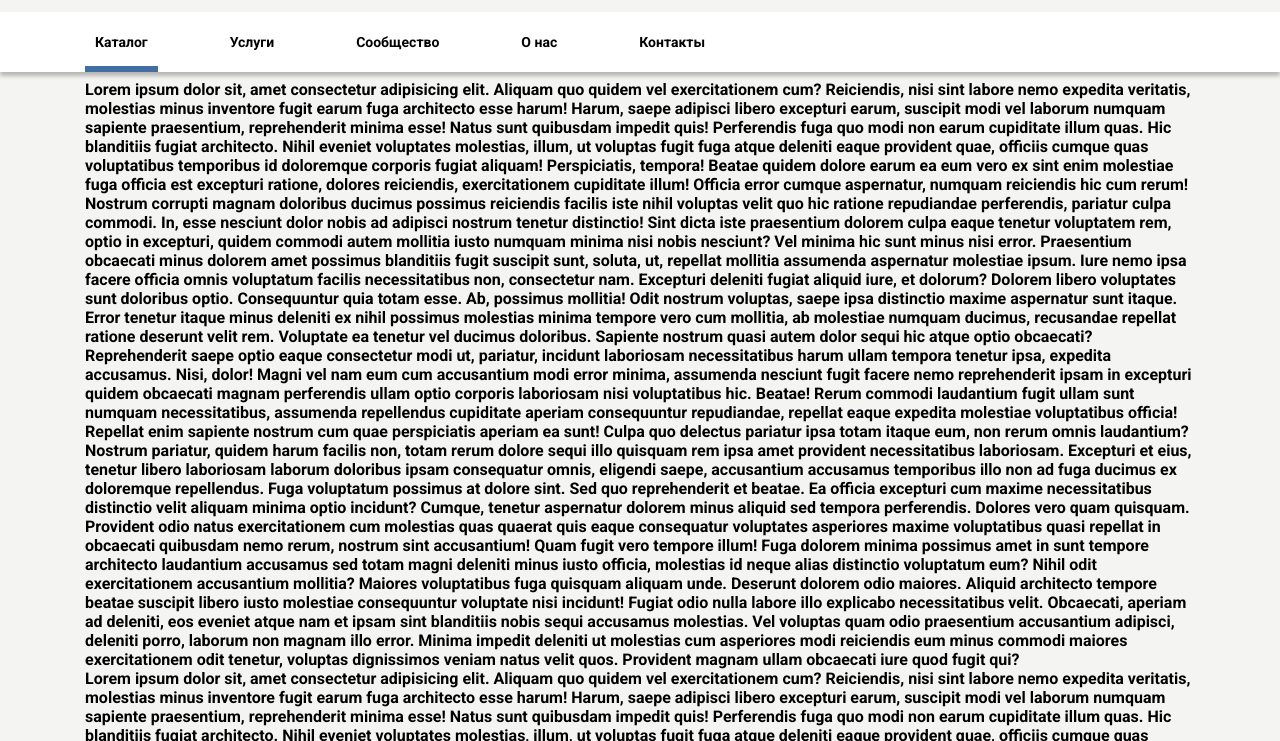
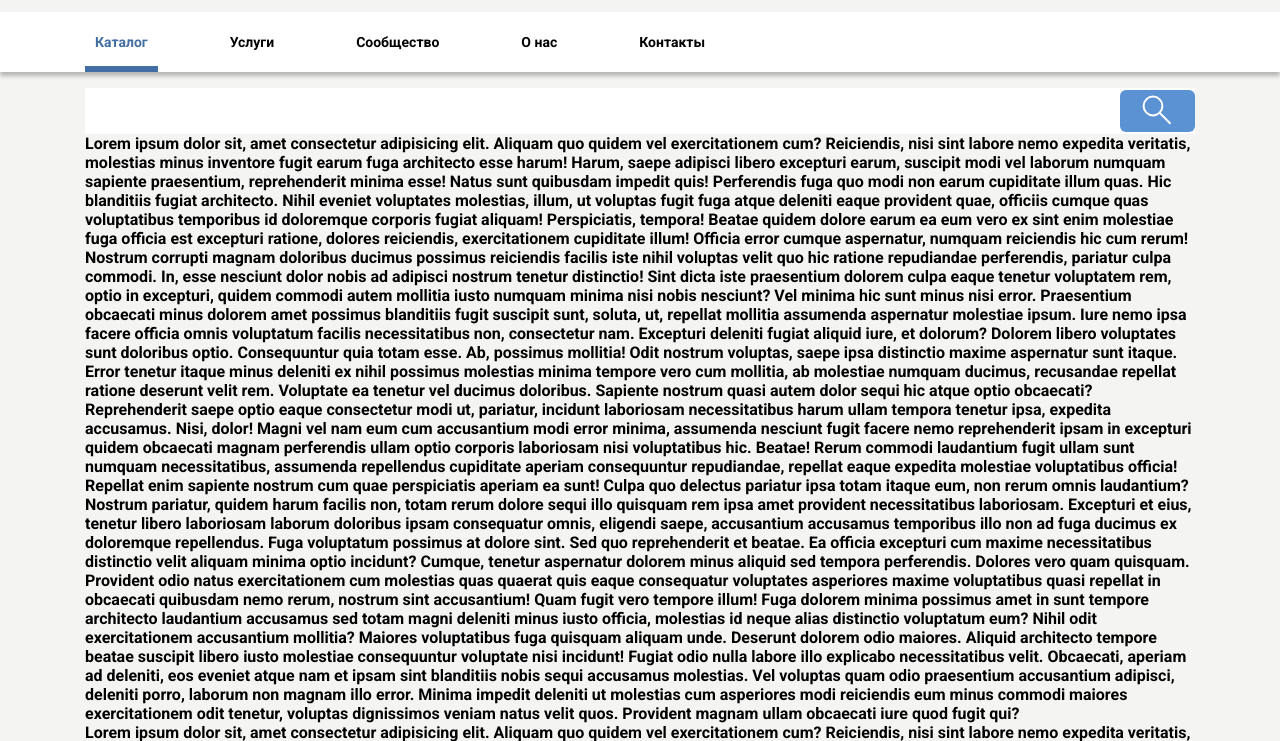
Before and after one commit to nnovofastovskiy/gas_analys_site, a plain HTML site: page index.html in a window 1280 px wide. Shown: the part 59-800 px from the top of the page. Drawn offline with Linux system fonts and the light colour scheme.

Commit message:
делаю главную

```diff
--- a/index.html
+++ b/index.html
@@ -22,13 +22,21 @@
 
     <nav class="header-nav">
         <div class="header-nav-container">
-            <a href="#" class="header-nav__item">Каталог</a>
+            <a href="#" class="header-nav__item header-nav__item_active">Каталог</a>
             <a href="#" class="header-nav__item">Услуги</a>
             <a href="#" class="header-nav__item">Сообщество</a>
             <a href="#" class="header-nav__item">О нас</a>
             <a href="#" class="header-nav__item">Контакты</a>
         </div>
     </nav>
+
+    <section class="main-search">
+        <input class="main-search__input" type="search">
+        <button class="main-search__btn" type="submit">
+            <img src="source/img/search_icon.svg" alt="">
+        </button>
+    </section>
+
     <main>
         Lorem ipsum dolor sit, amet consectetur adipisicing elit. Aliquam quo quidem vel exercitationem cum? Reiciendis, nisi sint labore nemo expedita veritatis, molestias minus inventore fugit earum fuga architecto esse harum!
         Harum, saepe adipisci libero excepturi earum, suscipit modi vel laborum numquam sapiente praesentium, reprehenderit minima esse! Natus sunt quibusdam impedit quis! Perferendis fuga quo modi non earum cupiditate illum quas.
--- a/source/css/style.css
+++ b/source/css/style.css
@@ -82,7 +82,10 @@ body {
     line-height: 20px;
     position: relative;
 }
-.header-nav__item:first-child::after {
+.header-nav__item_active {
+    color: #436EA4;
+}
+.header-nav__item_active::after {
     content: '';
     position: absolute;
     left: 0;
@@ -99,6 +102,31 @@ body {
     color: #436EA4;
 }
 
+.main-search {
+    max-width: 1110px;
+    width: 100%;
+    margin: 0 auto;
+    margin-top: 16px;
+    display: flex;
+    align-items: center;
+    background-color: white;
+}
+
+.main-search__input {
+    height: 46px;
+    width: 100%;
+    border: none;
+}
+
+.main-search__btn {
+    width: 80px;
+    height: 42px;
+    background-color: #5B92D3;
+    border: none;
+    border-radius: 6px;
+    cursor: pointer;
+}
+
 main {
     margin: 0 auto;
     max-width: 1110px;
```
Also changed, not shown: test.html (added, +12 -0 lines), source/img/search_icon.svg (added), test.js (added).
